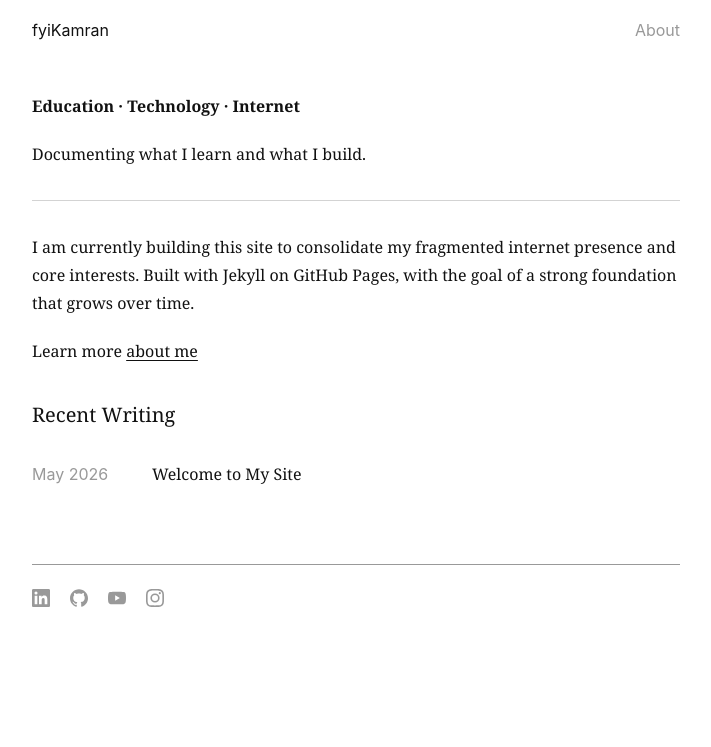
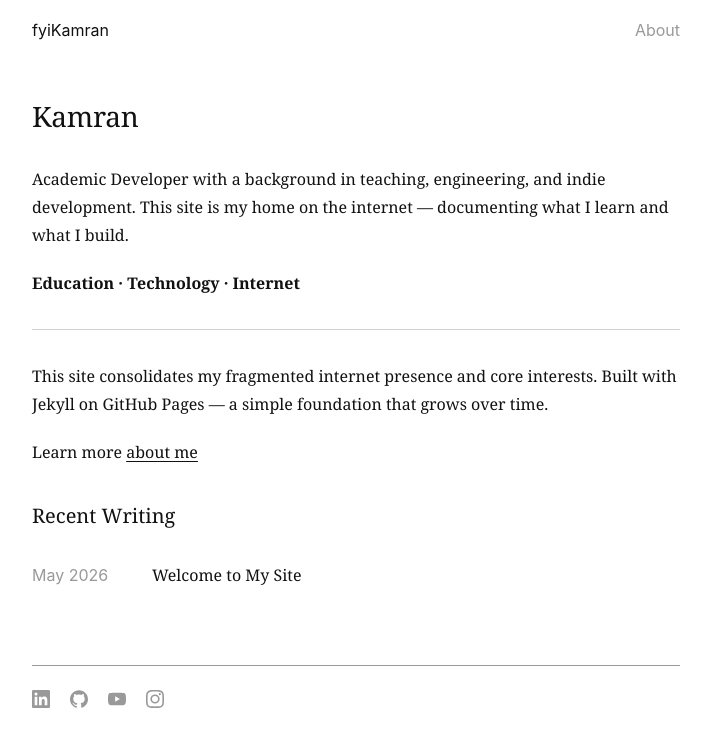
Before and after one commit to fyikamran/fyikamran.github.io, a Jekyll site: the page built from index.html, in a window 1280 px wide. Shown: the top 747 px of the page, without its empty margins (284-995 px from the left). Built offline with Jekyll 4.4.1, drawn with Linux system fonts in a browser that asks for light colours.

Commit message:
Update index.html

```diff
--- a/index.html
+++ b/index.html
@@ -1,28 +1,29 @@
 ---
 layout: default
-title: "fyiKamran"
-description: "Academic Developer with background in Teaching, Engineering, and Indie Development."
+title: "fyiKamran — Education, Technology, Internet"
+description: "Kamran is an Academic Developer with a background in teaching, engineering, and indie development."
 schema_file: "schema-person.html"
 ---
-<section aria-label="Introduction">
+<section class="intro" aria-label="Introduction">
+  <h1>Kamran</h1>
+  <p>Academic Developer with a background in teaching, engineering, and indie development. This site is my home on the internet — documenting what I learn and what I build.</p>
   <p><strong>Education · Technology · Internet</strong></p>
-  <p>Documenting what I learn and what I build.</p>
 </section>
 
 <hr>
 
-<section aria-label="About">
-  <p>I am currently building this site to consolidate my fragmented internet presence and core interests. Built with Jekyll on GitHub Pages, with the goal of a strong foundation that grows over time.</p>
-<p>Learn more <a href="/about/">about me</a></p>
+<section aria-label="This site">
+  <p>This site consolidates my fragmented internet presence and core interests. Built with Jekyll on GitHub Pages — a simple foundation that grows over time.</p>
+  <p>Learn more <a href="/about/">about me</a></p>
 </section>
 
 {% if site.posts.size > 0 %}
-<section aria-label="Recent writing">
-  <h2>Recent Writing</h2>
+<section aria-labelledby="recent-heading">
+  <h2 id="recent-heading">Recent Writing</h2>
   <ul class="post-list">
     {% for post in site.posts limit: 5 %}
       <li>
-        <time>{{ post.date | date: "%B %Y" }}</time>
+        <time datetime="{{ post.date | date_to_xmlschema }}">{{ post.date | date: "%B %Y" }}</time>
         <a href="{{ post.url | relative_url }}">{{ post.title }}</a>
       </li>
     {% endfor %}
```
